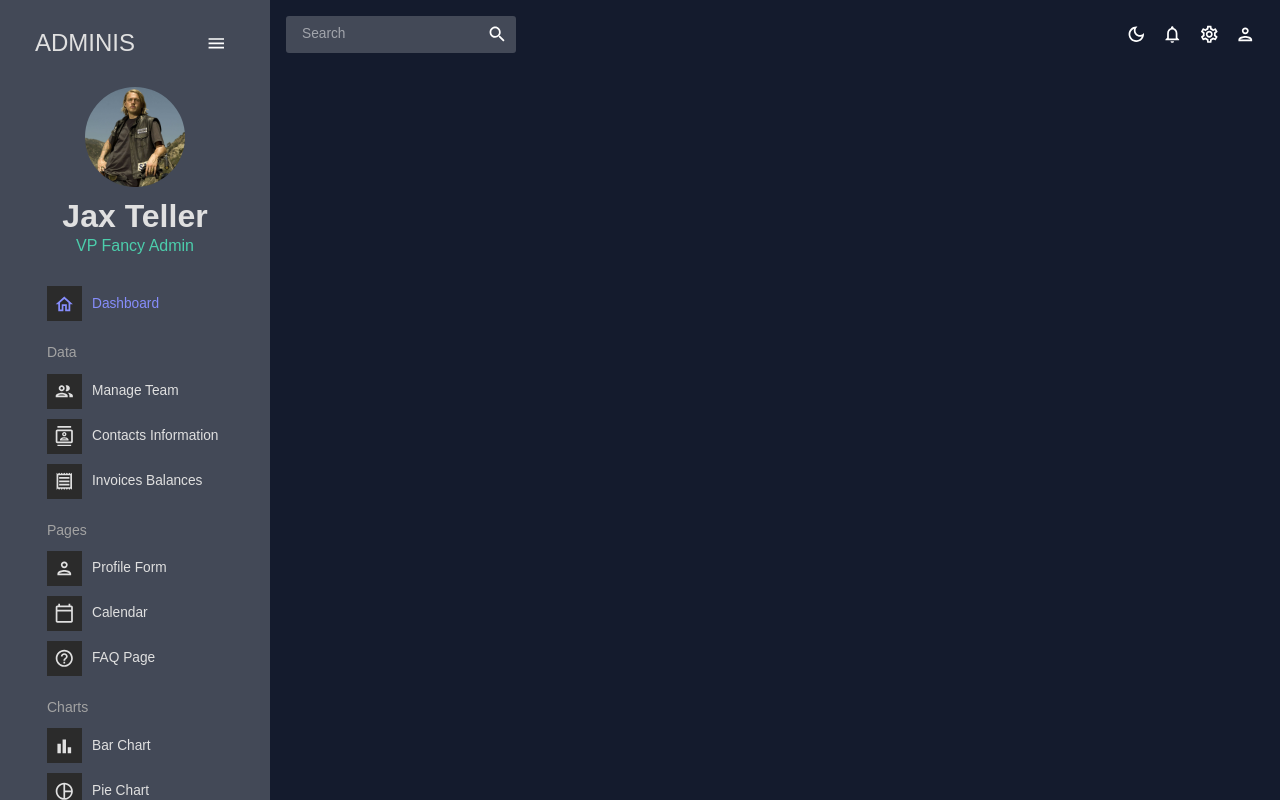
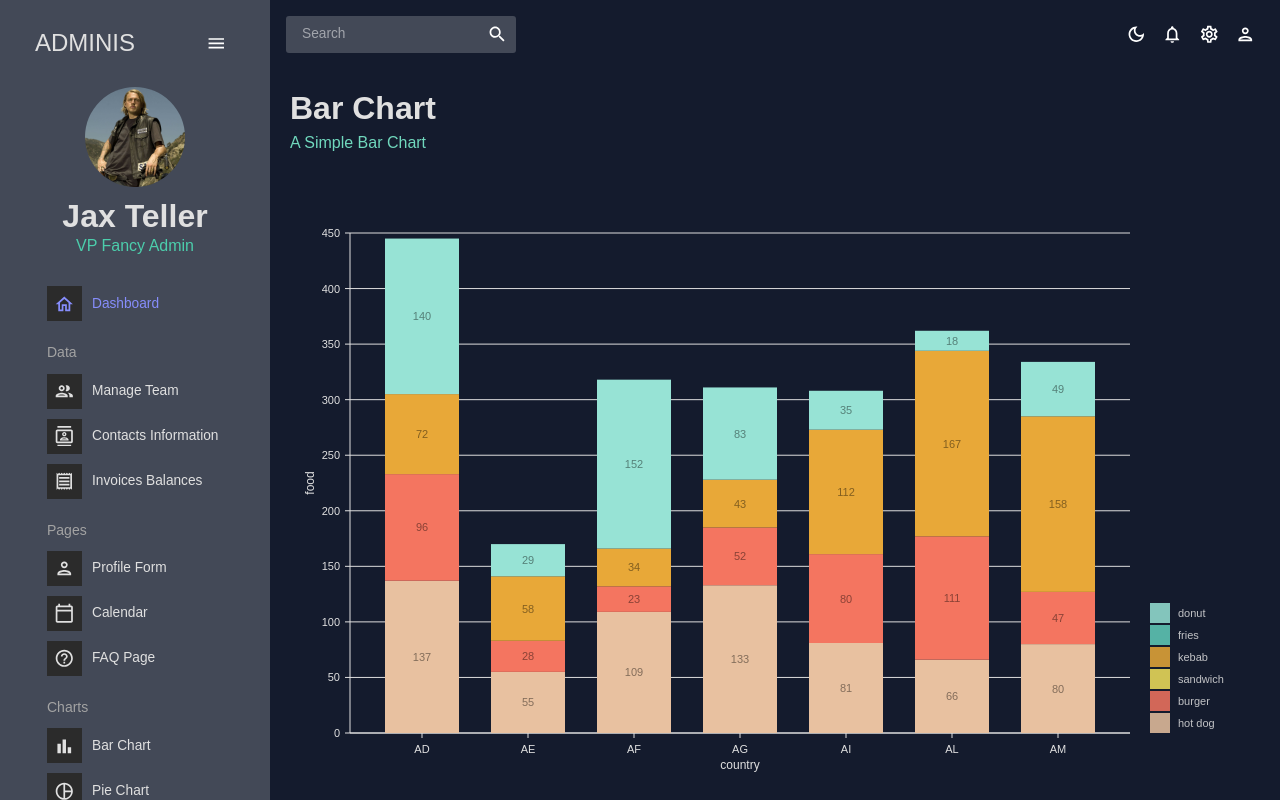
Before and after one commit to BenjaLV/mui-dashboard, a React (Vite) app: page /bar in a window 1280 px wide. Built offline with nearby package versions, Linux system fonts and the light colour scheme; the HTML template or start-up script is replaced by a standard one.

Commit message:
finished BarChart

```diff
--- a/package.json
+++ b/package.json
@@ -21,6 +21,7 @@
     "@mui/icons-material": "^5.14.16",
     "@mui/material": "^5.14.17",
     "@mui/x-data-grid": "^6.18.1",
+    "@nivo/bar": "^0.83.0",
     "formik": "^2.4.5",
     "react": "^18.2.0",
     "react-dom": "^18.2.0",
--- a/src/App.jsx
+++ b/src/App.jsx
@@ -11,8 +11,8 @@
 import Form from "./scenes/form";
 import Calendar from "./scenes/calendar";
 import FAQ from "./scenes/faq";
+import Bar from "./scenes/bar";
 
-// import Bar from "./scenes/bar";
 // import Form from "./scenes/form";
 // import Line from "./scenes/line";
 // import Pie from "./scenes/pie";
@@ -38,8 +38,8 @@
               <Route path="/form" element={<Form />} />
               <Route path="/calendar" element={<Calendar />} />
               <Route path="/faq" element={<FAQ />} />
+              <Route path="/bar" element={<Bar />} />
               {/*
-                <Route path="/bar" element={<Bar />} />
               <Route path="/pie" element={<Pie />} />
               <Route path="/line" element={<Line />} />
               <Route path="/geography" element={<Geography />} /> */}
--- /dev/null
+++ b/src/components/BarChart.jsx
@@ -0,0 +1,144 @@
+import React from "react";
+import { colors, useTheme } from "@mui/material";
+import { ResponsiveBar } from "@nivo/bar";
+import { tokens } from "../theme";
+import { mockBarData as data } from "../data/mockData";
+
+const BarChart = ({ isDashboard = false }) => {
+  const theme = useTheme();
+  const colors = tokens(theme.palette.mode);
+
+  return (
+    <ResponsiveBar
+      data={data}
+      theme={{
+        axis: {
+          domain: {
+            line: {
+              stroke: colors.grey[100],
+            },
+          },
+          legend: {
+            text: {
+              fill: colors.grey[100],
+            },
+          },
+          ticks: {
+            line: {
+              stroke: colors.grey[100],
+              strokeWidth: 1,
+            },
+            text: {
+              fill: colors.grey[100],
+            },
+          },
+        },
+        legends: {
+          text: {
+            fill: colors.grey[100],
+          },
+        },
+      }}
+      keys={["hot dog", "burger", "sandwich", "kebab", "fries", "donut"]}
+      indexBy="country"
+      margin={{ top: 50, right: 130, bottom: 50, left: 60 }}
+      padding={0.3}
+      valueScale={{ type: "linear" }}
+      indexScale={{ type: "band", round: true }}
+      colors={{ scheme: "nivo" }}
+      defs={[
+        {
+          id: "dots",
+          type: "patternDots",
+          background: "inherit",
+          color: "#38bcb2",
+          size: 4,
+          padding: 1,
+          stagger: true,
+        },
+        {
+          id: "lines",
+          type: "patternLines",
+          background: "inherit",
+          color: "#eed312",
+          rotation: -45,
+          lineWidth: 6,
+          spacing: 10,
+        },
+      ]}
+      fill={[
+        {
+          match: {
+            id: "fries",
+          },
+          id: "dots",
+        },
+        {
+          match: {
+            id: "sandwich",
+          },
+          id: "lines",
+        },
+      ]}
+      borderColor={{
+        from: "color",
+        modifiers: [["darker", 1.6]],
+      }}
+      axisTop={null}
+      axisRight={null}
+      axisBottom={{
+        tickSize: 5,
+        tickPadding: 5,
+        tickRotation: 0,
+        legend: isDashboard ? undefined : "country",
+        legendPosition: "middle",
+        legendOffset: 32,
+      }}
+      axisLeft={{
+        tickSize: 5,
+        tickPadding: 5,
+        tickRotation: 0,
+        legend: isDashboard ? undefined : "food",
+        legendPosition: "middle",
+        legendOffset: -40,
+      }}
+      labelSkipWidth={12}
+      labelSkipHeight={12}
+      labelTextColor={{
+        from: "color",
+        modifiers: [["darker", 1.6]],
+      }}
+      legends={[
+        {
+          dataFrom: "keys",
+          anchor: "bottom-right",
+          direction: "column",
+          justify: false,
+          translateX: 120,
+          translateY: 0,
+          itemsSpacing: 2,
+          itemWidth: 100,
+          itemHeight: 20,
+          itemDirection: "left-to-right",
+          itemOpacity: 0.85,
+          symbolSize: 20,
+          effects: [
+            {
+              on: "hover",
+              style: {
+                itemOpacity: 1,
+              },
+            },
+          ],
+        },
+      ]}
+      role="application"
+      ariaLabel="Nivo bar chart demo"
+      barAriaLabel={(e) =>
+        e.id + ": " + e.formattedValue + " in country: " + e.indexValue
+      }
+    />
+  );
+};
+
+export default BarChart;
--- /dev/null
+++ b/src/scenes/bar/index.jsx
@@ -0,0 +1,18 @@
+import { Box } from "@mui/material";
+import Header from "../../components/Header";
+import BarChart from "../../components/BarChart";
+
+import React from "react";
+
+const Bar = () => {
+  return (
+    <Box m="20px">
+      <Header title="Bar Chart" subtitle="A Simple Bar Chart" />
+      <Box height="75vh">
+        <BarChart />
+      </Box>
+    </Box>
+  );
+};
+
+export default Bar;
```
Also changed, not shown: 1 other file (tests, documents, lock files or other folders).
